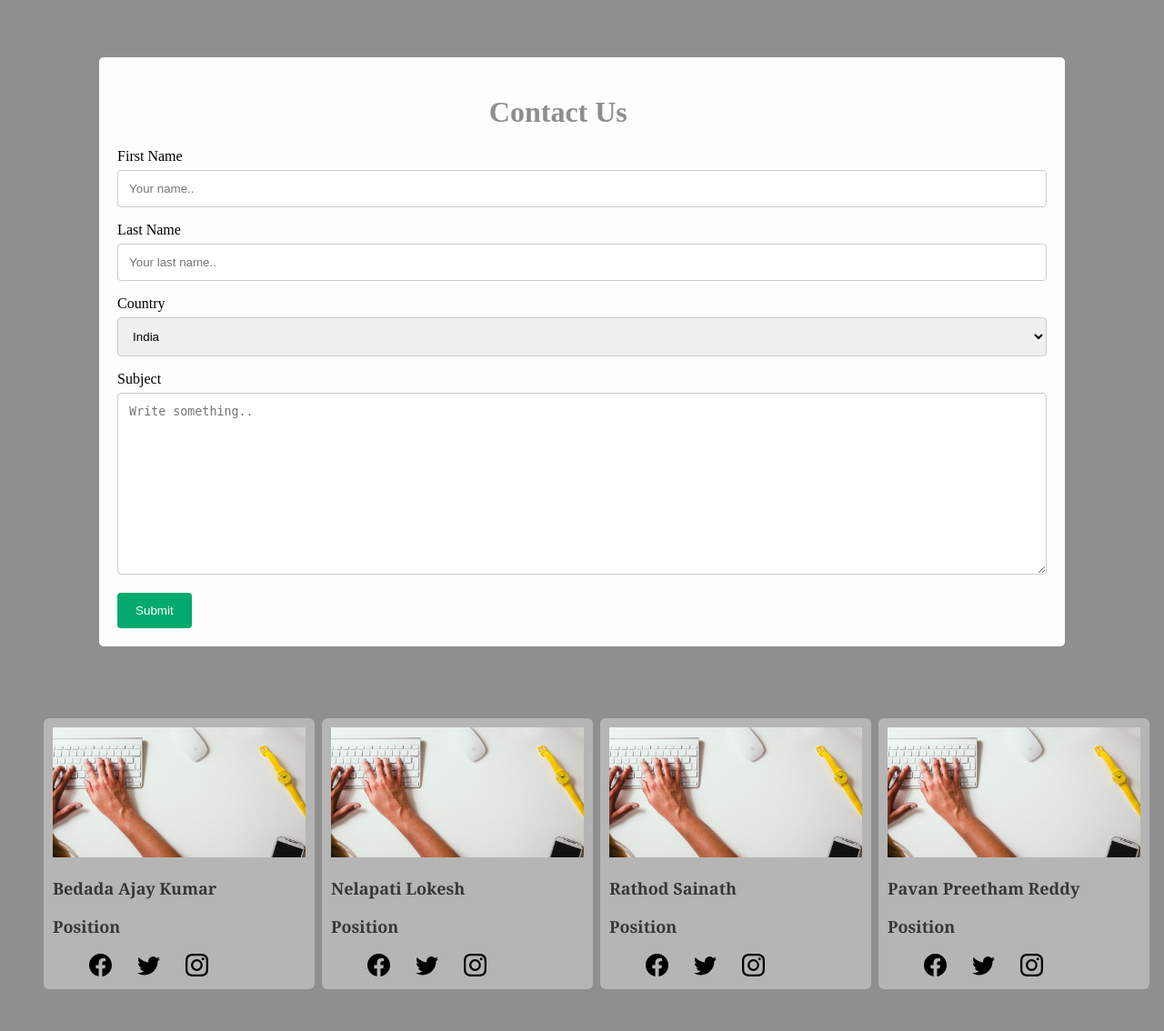
After one commit to Bedadha/JobPortal, a Django app: page /contact/ in a window 1280 px wide. The commit adds this page. Shown: the whole page at 91% size. Run offline with Django 3.2, Linux system fonts and the light colour scheme.

Commit message:
added contact us page

```diff
--- a/lsap/applicant/views.py
+++ b/lsap/applicant/views.py
@@ -79,7 +79,7 @@ def search(request):
         return JsonResponse(list(data),safe=False)
 
 def logout(request):
-    return redirect('login')
+    return redirect('/')
 
 def my_profile(request):
     profile=ApplicantProfile.objects.filter(user=request.user).first()
--- a/lsap/lsap/static/applicant_home.css
+++ b/lsap/lsap/static/applicant_home.css
@@ -14,7 +14,7 @@ body, html {
 
   .bg-image {
     /* The image used */
-    background-image: url("back1.jpeg");
+    background-image: url("back.jpeg");
 
     /* Add the blur effect */
 
--- /dev/null
+++ b/lsap/lsap/static/contact.css
@@ -0,0 +1,82 @@
+body{
+    background-color: rgba(0, 0, 0, 0.438);
+}
+
+input[type=text], select, textarea {
+    width: 100%; /* Full width */
+    padding: 12px; /* Some padding */
+    border: 1px solid #ccc; /* Gray border */
+    border-radius: 4px; /* Rounded borders */
+    box-sizing: border-box; /* Make sure that padding and width stays in place */
+    margin-top: 6px; /* Add a top margin */
+    margin-bottom: 16px; /* Bottom margin */
+    resize: vertical /* Allow the user to vertically resize the textarea (not horizontally) */
+  }
+
+  /* Style the submit button with a specific background color etc */
+  input[type=submit] {
+    background-color: #04AA6D;
+    color: white;
+    padding: 12px 20px;
+    border: none;
+    border-radius: 4px;
+    cursor: pointer;
+  }
+
+  /* When moving the mouse over the submit button, add a darker green color */
+  input[type=submit]:hover {
+    background-color: #45a049;
+  }
+
+  /* Add a background color and some padding around the form */
+  .container {
+    border-radius: 5px;
+    background-color: #fffefefd;
+    padding: 20px;
+    margin-left: 8%;
+    margin-right: 8%;
+    margin-bottom: 5%;
+    margin-top: 5%;
+  }
+
+  h1{
+      color: rgba(0, 0, 0, 0.438);
+  }
+
+  li{
+      display: inline-flex;
+  }
+
+  .contactnames{
+      display: inline-flex;
+      height: fit-content;
+  }
+
+.images{
+    width: 100%;
+    margin-bottom: 30px;
+}
+
+.gallery{
+    width: 25%;
+    height: fit-content;
+    padding: 10px;
+    background-color: rgba(255, 255, 255, 0.342);
+    margin-right: 8px;
+    border-radius: 2%;
+}
+
+.contactsli{
+    padding-right: 10%;
+}
+
+h1{
+    padding-left: 40%;
+}
+
+p{
+    font-family: Georgia, 'Times New Roman', Times, serif;
+    font-weight: bold;
+    color: rgba(0, 0, 0, 0.699);
+    font-size: large;
+}
--- a/lsap/lsap/static/land.css
+++ b/lsap/lsap/static/land.css
@@ -16,7 +16,7 @@ body{
 }
 
 #back{
-    background-image: url("back3.jpg ");
+    background-image: url("back.jpeg ");
     height: 100%;
     width: 100%;
 
--- a/lsap/lsap/urls.py
+++ b/lsap/lsap/urls.py
@@ -15,7 +15,7 @@ Including another URLconf
 """
 from django.contrib import admin
 from django.urls import path,include
-from .views import index
+from .views import index, contact
 from django.conf import settings
 from django.conf.urls.static import static
 urlpatterns = [
@@ -23,7 +23,7 @@ urlpatterns = [
     path('',index),
     path('authentication/', include('authentication.urls')),
     path('applicant/', include('applicant.urls')),
-
+    path('contact/', contact),
 
 
 
--- a/lsap/lsap/views.py
+++ b/lsap/lsap/views.py
@@ -7,3 +7,6 @@ from django.shortcuts import render, redirect
 
 def index(request):
     return render(request,'landpage.html')
+
+def contact(request):
+    return render(request,'contactus.html')
--- /dev/null
+++ b/lsap/templates/contactus.html
@@ -0,0 +1,150 @@
+
+{% load static %}
+
+<!DOCTYPE html>
+<!--[if lt IE 7]>      <html class="no-js lt-ie9 lt-ie8 lt-ie7"> <![endif]-->
+<!--[if IE 7]>         <html class="no-js lt-ie9 lt-ie8"> <![endif]-->
+<!--[if IE 8]>         <html class="no-js lt-ie9"> <![endif]-->
+<!--[if gt IE 8]>      <html class="no-js"> <!--<![endif]-->
+<html>
+    <head>
+        <meta charset="utf-8">
+        <meta http-equiv="X-UA-Compatible" content="IE=edge">
+        <title>Contact Us</title>
+        <meta name="description" content="">
+        <meta name="viewport" content="width=device-width, initial-scale=1">
+        <link rel="stylesheet" href="{% static 'contact.css' %}">
+    </head>
+    <body>
+
+        <div class="container">
+            <div class="heading">
+                <h1>Contact Us</h1>
+            </div>
+            <form action="/">
+
+                <label for="fname">First Name</label>
+                <input type="text" id="fname" name="firstname" placeholder="Your name..">
+
+                <label for="lname">Last Name</label>
+                <input type="text" id="lname" name="lastname" placeholder="Your last name..">
+
+                <label for="country">Country</label>
+                <select id="country" name="country">
+                    <option value="australia">India</option>
+                    <option value="australia">Australia</option>
+                    <option value="canada">Canada</option>
+                    <option value="usa">USA</option>
+                </select>
+
+                <label for="subject">Subject</label>
+                <textarea id="subject" name="subject" placeholder="Write something.." style="height:200px"></textarea>
+
+                <input type="submit" value="Submit">
+
+            </form>
+        </div>
+
+        <div class="images">
+            <ul class="contactnames">
+                <li class="gallery">
+                    <div>
+                        <img src="{% static 'back.jpeg' %}" alt="pavan" width="100%" height="fit-content">
+                        <p>Bedada Ajay Kumar</p>
+                        <p>Position</p>
+                        <ul class="contacts">
+                            <li class="contactsli">
+                                <a href="#">
+                                    <img src="{% static 'facebook.svg' %}" alt="" width="25" height="25">
+                                </a>
+                            </li>
+                            <li class="contactsli">
+                                <a>
+                                    <img src="{% static 'twitter.svg' %}" alt="" width="25" height="25">
+                                </a>
+                            </li>
+                            <li class="contactsli">
+                                <a>
+                                    <img src="{% static 'instagram.svg' %}" alt="" width="25" height="25">
+                                </a>
+                            </li>
+                        </ul>
+                    </div>
+                </li>
+                <li class="gallery">
+                    <div>
+                        <img src="{% static 'back.jpeg' %}" alt="pavan" width="100%" height="fit-content">
+                        <p>Nelapati Lokesh</p>
+                        <p>Position</p>
+                        <ul class="contacts">
+                            <li class="contactsli">
+                                <a href="#">
+                                    <img src="{% static 'facebook.svg' %}" alt="" width="25" height="25">
+                                </a>
+                            </li>
+                            <li class="contactsli">
+                                <a>
+                                    <img src="{% static 'twitter.svg' %}" alt="" width="25" height="25">
+                                </a>
+                            </li>
+                            <li class="contactsli">
+                                <a>
+                                    <img src="{% static 'instagram.svg' %}" alt="" width="25" height="25">
+                                </a>
+                            </li>
+                        </ul>
+                    </div>
+                </li>
+                <li class="gallery">
+                    <div>
+                        <img src="{% static 'back.jpeg' %}" alt="pavan" width="100%" height="fit-content">
+                        <p>Rathod Sainath</p>
+                        <p>Position</p>
+                        <ul class="contacts">
+                            <li class="contactsli">
+                                <a href="#">
+                                    <img src="{% static 'facebook.svg' %}" alt="" width="25" height="25">
+                                </a>
+                            </li>
+                            <li class="contactsli">
+                                <a>
+                                    <img src="{% static 'twitter.svg' %}" alt="" width="25" height="25">
+                                </a>
+                            </li>
+                            <li class="contactsli">
+                                <a>
+                                    <img src="{% static 'instagram.svg' %}" alt="" width="25" height="25">
+                                </a>
+                            </li>
+                        </ul>
+                    </div>
+                </li>
+                <li class="gallery">
+                    <div>
+                        <img src="{% static 'back.jpeg' %}" alt="pavan" width="100%" height="fit-content">
+                        <p>Pavan Preetham Reddy</p>
+                        <p>Position</p>
+                        <ul class="contacts">
+                            <li class="contactsli">
+                                <a href="#">
+                                    <img src="{% static 'facebook.svg' %}" alt="" width="25" height="25">
+                                </a>
+                            </li>
+                            <li class="contactsli">
+                                <a>
+                                    <img src="{% static 'twitter.svg' %}" alt="" width="25" height="25">
+                                </a>
+                            </li>
+                            <li class="contactsli">
+                                <a>
+                                    <img src="{% static 'instagram.svg' %}" alt="" width="25" height="25">
+                                </a>
+                            </li>
+                        </ul>
+                    </div>
+                </li>
+            </ul>
+        </div>
+
+    </body>
+</html>
--- a/lsap/templates/landpage.html
+++ b/lsap/templates/landpage.html
@@ -83,6 +83,10 @@
 
               </li>
 
+              <li class="nav-item">
+                <a class="nav-link" href="/contact/">Contact Us</a>
+              </li>
+
             </ul>
 
           </div>
```
Also changed, not shown: lsap/templates/applicant/applied.html (+24 -0 lines), lsap/templates/navigatio.html (deleted, +0 -109 lines), lsap/db.sqlite3, lsap/lsap/static/back.jpeg, lsap/lsap/static/back1.jpeg (deleted), lsap/lsap/static/back3.jpg (deleted), lsap/lsap/static/facebook.svg (added), lsap/lsap/static/instagram.svg (added), lsap/lsap/static/twitter.svg (added).
